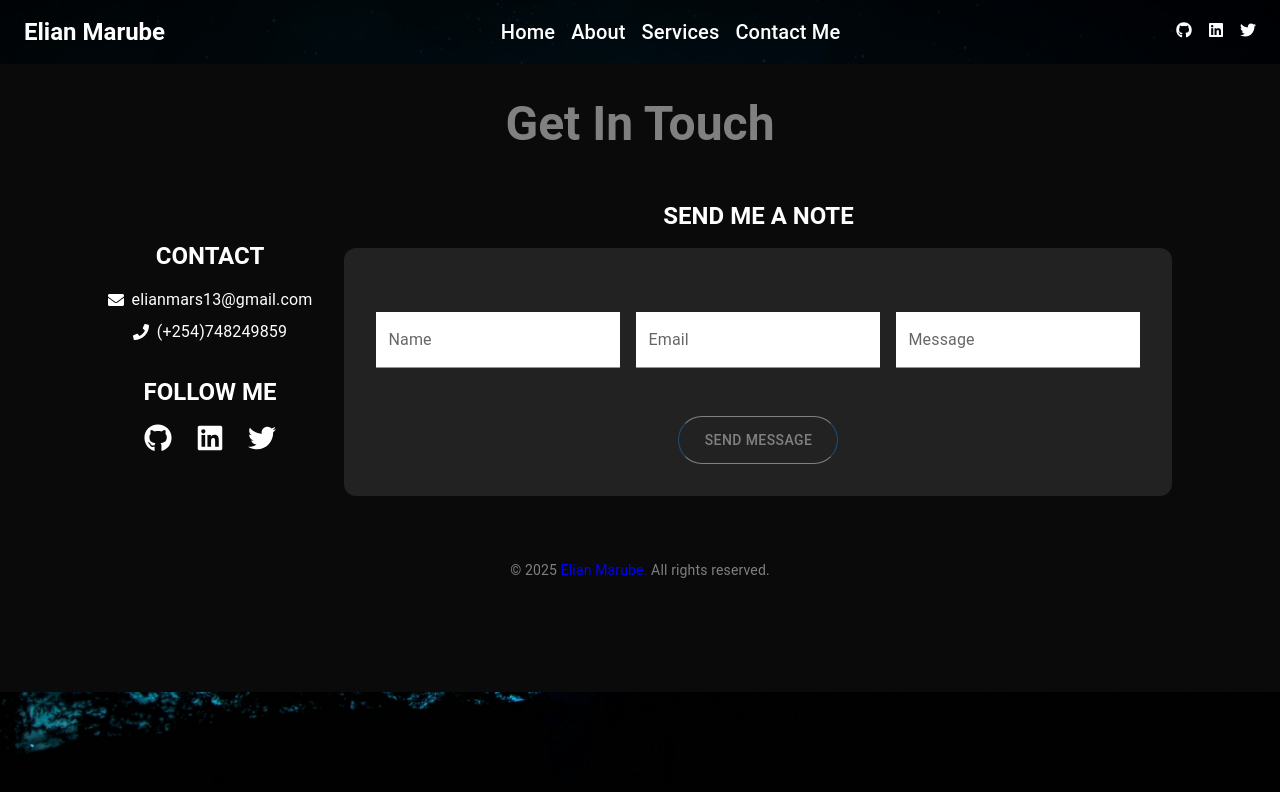
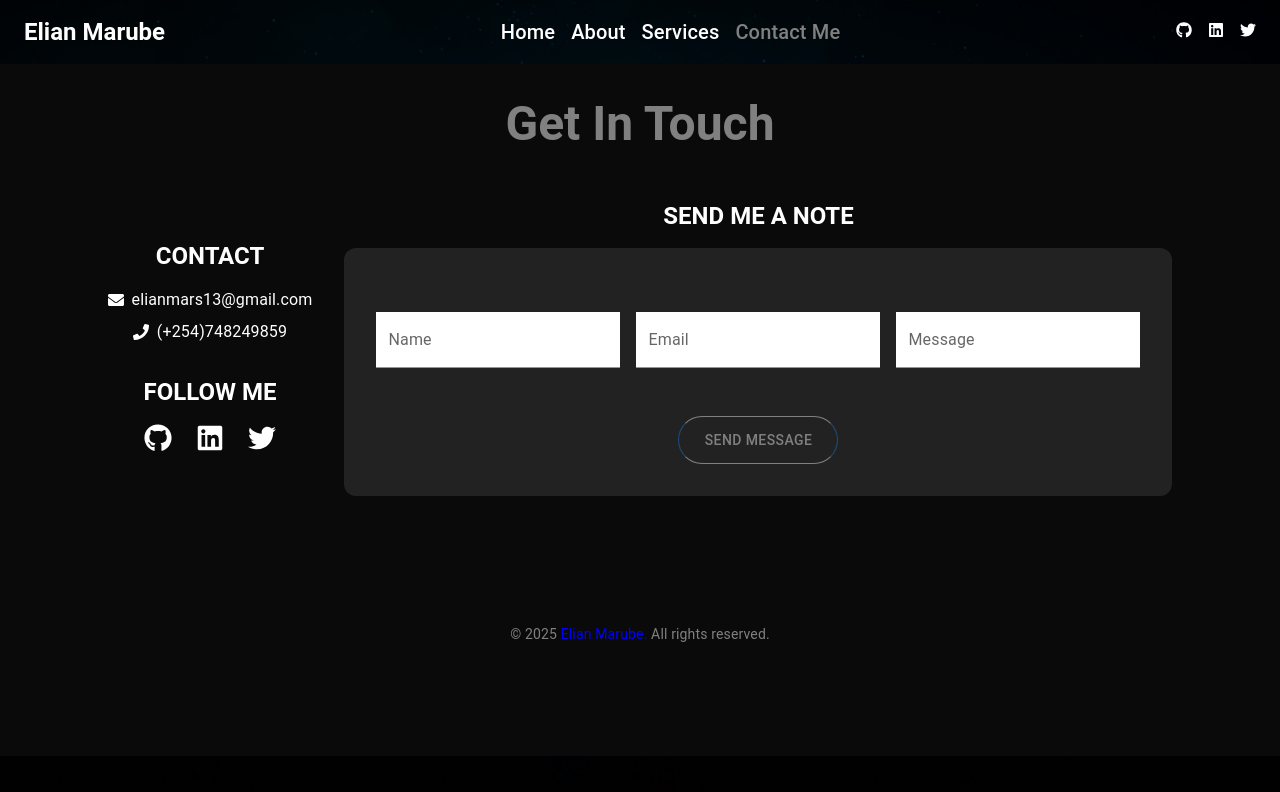
Before and after one commit to Elian-hub/portfolio, a React (Vite) app: page /contact in a window 1280 px wide. Shown: the top 792 px of the page. Built offline with nearby package versions, Linux system fonts and the light colour scheme.

Commit message:
few changes

```diff
--- a/src/Components/AboutMe/About.jsx
+++ b/src/Components/AboutMe/About.jsx
@@ -16,6 +16,7 @@ const About = () => {
       margin={0}
       sx={{
         backgroundColor: 'rgba(10, 10, 10, 1)',
+
         width: '100%',
         margin: '0',
         pt: 4,
--- a/src/Components/Contact/Contact.jsx
+++ b/src/Components/Contact/Contact.jsx
@@ -253,7 +253,7 @@ const Contact = () => {
           </Box>
         </Grid2>
       </Grid2>
-      <Box sx={{ paddingTop: '4rem', paddingBottom: '7rem' }}>
+      <Box sx={{ paddingTop: '4rem', paddingBottom: '7rem', mt: '4rem' }}>
         <Typography variant='body2' color='grey' align='center'>
           © {new Date().getFullYear()}{' '}
           <span style={{ color: 'blue' }}>Elian Marube.</span> All rights
--- a/src/Components/Header/Header.jsx
+++ b/src/Components/Header/Header.jsx
@@ -18,8 +18,7 @@ const Header = () => {
   const [drawerOpen, setDrawerOpen] = useState(false);
   const location = useLocation();
 
-  const urlLinkedIn =
-    'https://www.linkedin.com/in/elian-marube-2891a52bb?utm_source=share&utm_campaign=share_via&utm_content=profile&utm_medium=android_app';
+  const urlLinkedIn = 'https://www.linkedin.com/in/elian-marube-2891a52bb/';
   const urlTwitter = 'https://x.com/wannaBeMase?t=paWjfK31TtNa79ijK0Jm8g&s=09';
   const urlGitHub = 'https://github.com/Elian-hub';
 
@@ -77,8 +76,8 @@ const Header = () => {
             >
               <Typography
                 variant='h6'
-                color='white'
                 sx={{
+                  color: location.pathname === link.path ? 'grey' : 'white',
                   '&:hover': {
                     color: 'grey',
                     cursor: 'pointer',
@@ -106,7 +105,12 @@ const Header = () => {
 
       <Drawer anchor='left' open={drawerOpen} onClose={toggleDrawer(false)}>
         <Box
-          sx={{ width: 250 }}
+          sx={{
+            width: 250,
+            height: '100vh',
+            backgroundColor: 'black',
+            opacity: 0.8,
+          }}
           role='presentation'
           onClick={toggleDrawer(false)}
           onKeyDown={toggleDrawer(false)}
@@ -116,7 +120,7 @@ const Header = () => {
               <ListItem button key={link.name} component={Link} to={link.path}>
                 <ListItemText
                   style={{
-                    color: 'blue',
+                    color: location.pathname === link.path ? 'grey' : 'white',
                     transition: 'color 0.3s ease-in-out',
                     '&:hover': {
                       color: 'grey',
```
